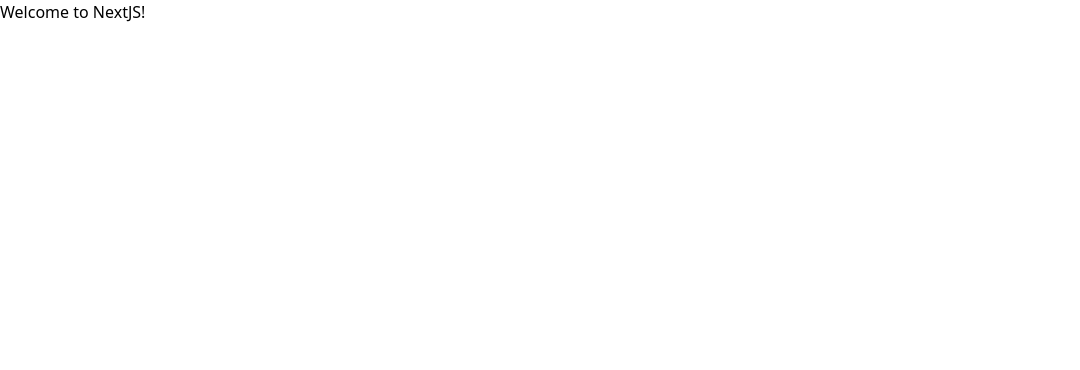
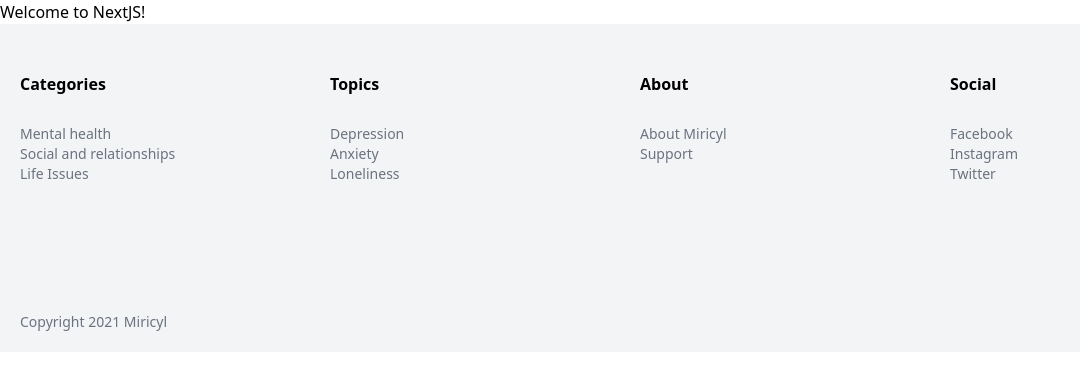
Before and after one commit to codingduckscyf/miricyl, a Next.js app: page / in a window 1280 px wide. Shown: the top 370 px of the page, without its empty margins (0-1080 px from the left). Built offline with nearby package versions, Linux system fonts and the light colour scheme.

Commit message:
add Footer

```diff
--- /dev/null
+++ b/components/Footer/FooterList.js
@@ -0,0 +1,20 @@
+import Link from "next/link";
+
+const FooterList = ({ listName, listItems }) => {
+  return (
+    <div>
+      <h1 className="py-7 font-bold">{listName}</h1>
+      <ul className="flex flex-col">
+        {listItems.map((item, index) => (
+          <li key={index} className="text-gray-500 text-sm">
+            <Link href="/">
+              <a>{item}</a>
+            </Link>
+          </li>
+        ))}
+      </ul>
+    </div>
+  );
+};
+
+export default FooterList;
--- /dev/null
+++ b/components/Footer/index.js
@@ -0,0 +1,26 @@
+import FooterList from "./FooterList";
+
+const categories = ["Mental health", "Social and relationships", "Life Issues"];
+const topics = ["Depression", "Anxiety", "Loneliness"];
+const about = ["About Miricyl", "Support"];
+const social = ["Facebook", "Instagram", "Twitter"];
+
+const Footer = () => {
+  return (
+    <footer className="p-5 bg-gray-100">
+      <div className="container mx-auto">
+        <div className="grid grid-cols-2 md:grid-cols-4">
+          <FooterList listName="Categories" listItems={categories} />
+          <FooterList listName="Topics" listItems={topics} />
+          <FooterList listName="About" listItems={about} />
+          <FooterList listName="Social" listItems={social} />
+        </div>
+        <p className="text-gray-500 pt-32 text-sm">
+          Copyright {new Date().getFullYear()} Miricyl
+        </p>
+      </div>
+    </footer>
+  );
+};
+
+export default Footer;
--- a/pages/about.js
+++ b/pages/about.js
@@ -2,4 +2,4 @@
     return <div>About this page.</div>
 }
 
-export default About
+export default About;
--- a/pages/index.js
+++ b/pages/index.js
@@ -1,5 +1,12 @@
+import Footer from "~/components/Footer";
+
 const Index = () => {
-  return <div>Welcome to NextJS!</div>
-}
+  return (
+    <div>
+      <h2>Welcome to NextJS!</h2>
+      <Footer />
+    </div>
+  );
+};
 
-export default Index
+export default Index;
```
